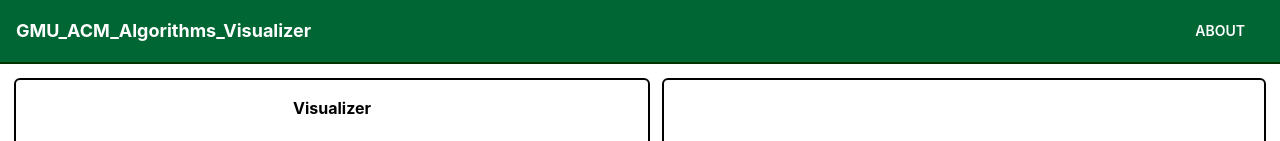
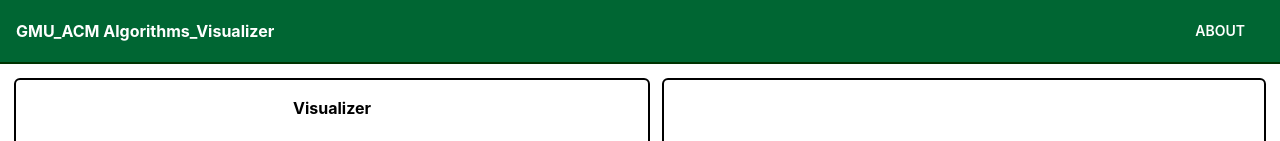
Before and after one commit to StoicNeutron/GMU_ACM, a Next.js app in the folder web/: page /home in a window 1280 px wide. Shown: the top 141 px of the page. Built offline with nearby package versions, Linux system fonts and the light colour scheme.

Commit message:
Update Nav.tsx

```diff
--- a/web/src/components/Nav.tsx
+++ b/web/src/components/Nav.tsx
@@ -65,11 +65,11 @@ export default function Nav() {
       }}
     >
       <Text
-        size={isMobile ? "md" : "lg"}
+        size={isMobile ? "md" : "md"}
         fw={"bold"}
         style={{ color: "white" }}
       >
-        GMU_ACM_Algorithms_Visualizer
+        GMU_ACM Algorithms_Visualizer
       </Text>
       <Space />
       <Flex align="center" justify="flex-end" ml={"auto"}>
```
